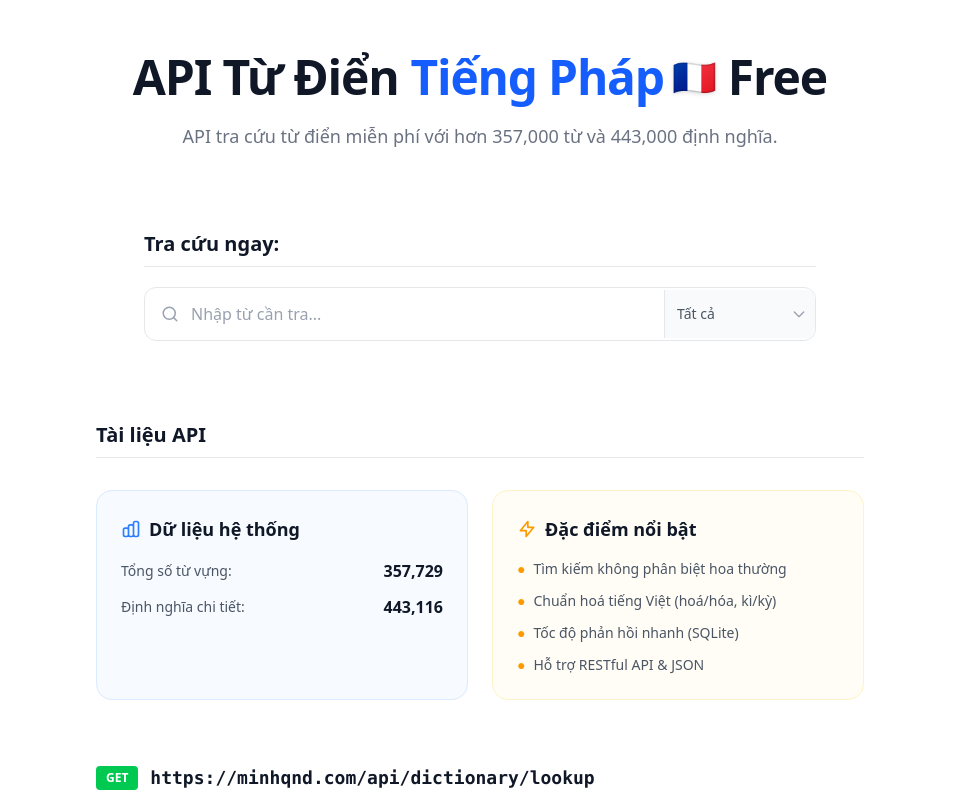
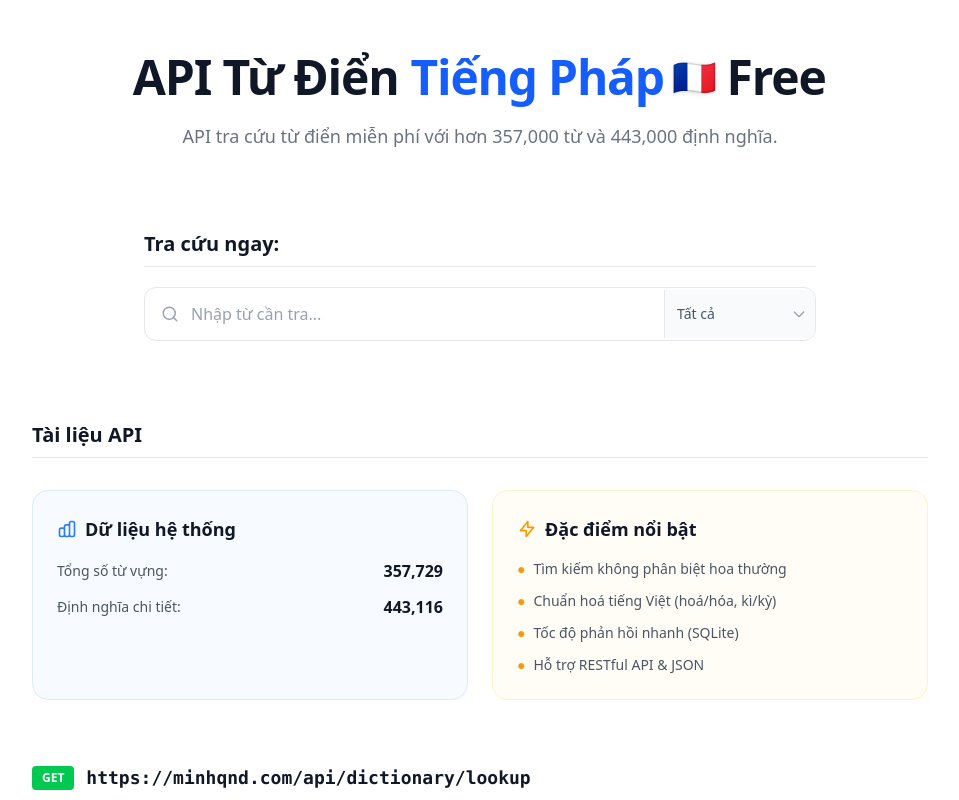
Before and after one commit to cuongcog04/dictionary, a Next.js app: page / in a window 1280 px wide. Shown: the top 800 px of the page, without its empty margins (160-1119 px from the left). Built offline with nearby package versions, Linux system fonts and the light colour scheme.

Commit message:
style: adjust documentation section width and refine header animation transitions.

```diff
--- a/app/components/DictionaryDocumentation.tsx
+++ b/app/components/DictionaryDocumentation.tsx
@@ -4,7 +4,7 @@ import SourcesSection from './SourcesSection';
 
 export default function DictionaryDocumentation() {
     return (
-        <section id="docs" className="max-w-3xl mx-auto pt-12">
+        <section id="docs" className=" mx-auto pt-12">
             <h2 className="text-xl font-semibold mb-8 pb-2 border-b border-gray-200 dark:border-gray-800">
                 Tài liệu API
             </h2>
--- a/app/components/DictionaryHeader.tsx
+++ b/app/components/DictionaryHeader.tsx
@@ -41,12 +41,12 @@ export default function DictionaryHeader() {
                     <AnimatePresence mode="popLayout" initial={false}>
                         <motion.span
                             key={index}
-                            initial={{ y: 25, opacity: 0 }}
-                            animate={{ y: 0, opacity: 1 }}
-                            exit={{ y: -25, opacity: 0 }}
+                            initial={{ x: 0, opacity: 0 }}
+                            animate={{ x: 0, opacity: 1 }}
+                            exit={{ x: 0, opacity: 0 }}
                             transition={{
-                                opacity: { duration: 0.3 },
-                                y: { duration: 0.4, ease: "easeOut" }
+                                opacity: { duration: 0.3, ease: "easeInOut" },
+                                x: { duration: 0.5, ease: "easeInOut" }
                             }}
                             className="inline-flex items-center gap-2 whitespace-nowrap"
                         >
@@ -59,7 +59,7 @@ export default function DictionaryHeader() {
                 <motion.span
                     layout
                     transition={{
-                        layout: { duration: 0.6, ease: [0.4, 0, 0.2, 1] }
+                        layout: { duration: 0.6, ease: "easeInOut" }
                     }}
                 >
                     Free
```
